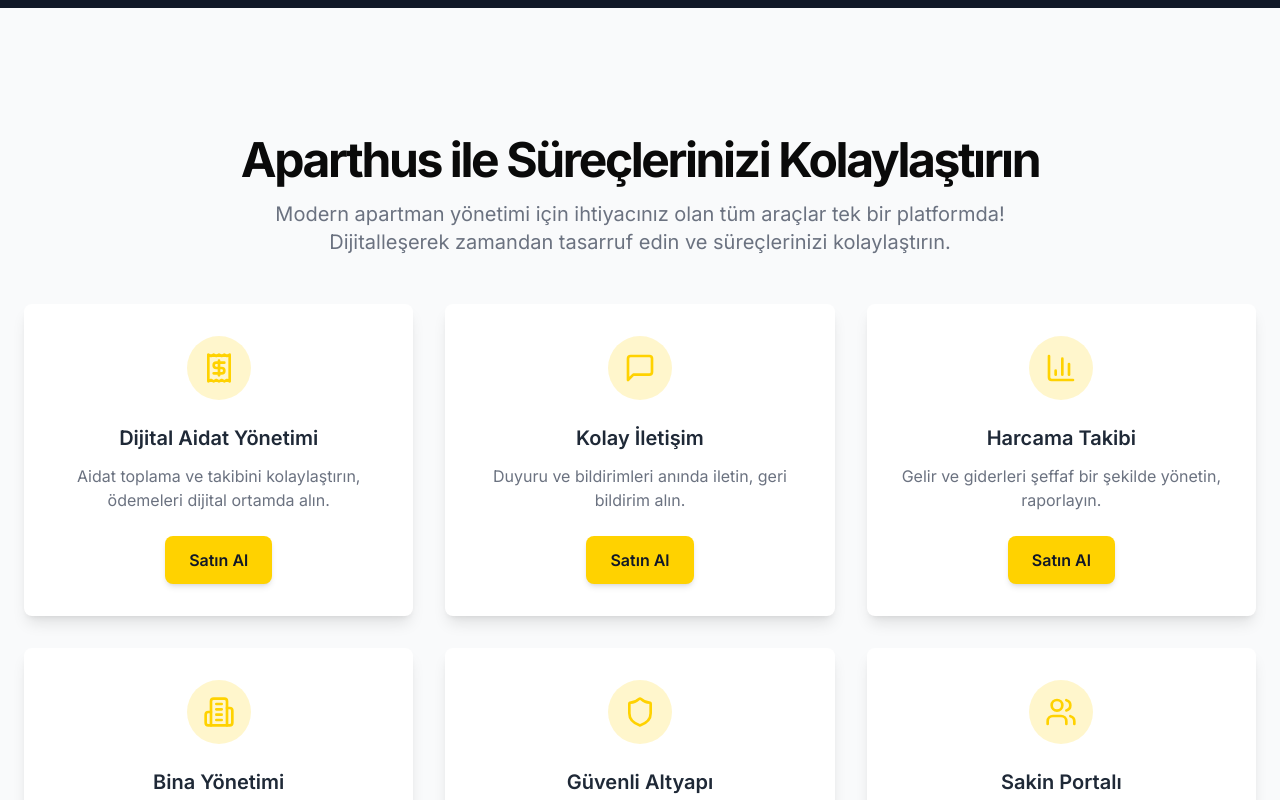
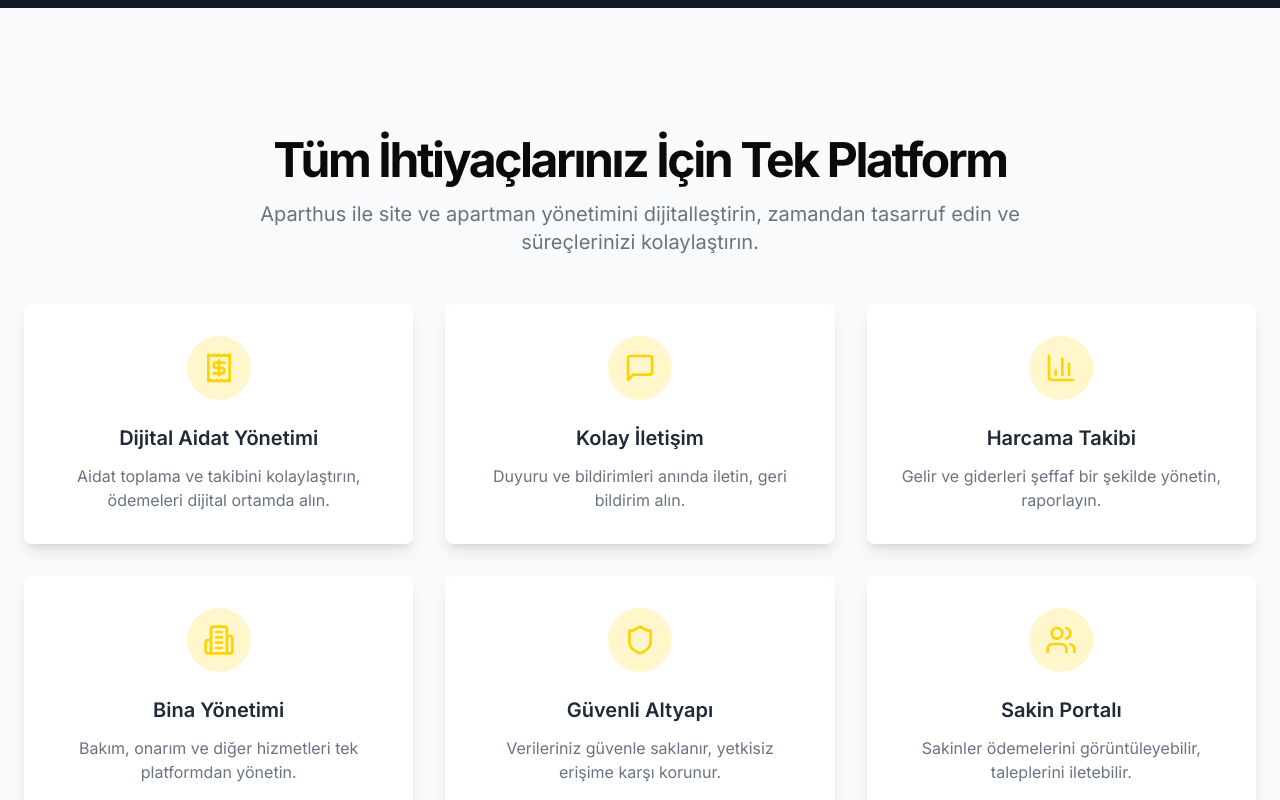
Before and after one commit to berkksubasi/aparthus-web, a Next.js app: page / in a window 1280 px wide. Shown: the part 1000-1800 px from the top of the page. Built offline with nearby package versions, Linux system fonts and the light colour scheme.

Commit message:
pricingsection edited and feature section fixed

```diff
--- a/src/app/components/sections/FeatureSection.tsx
+++ b/src/app/components/sections/FeatureSection.tsx
@@ -1,9 +1,9 @@
-import { Receipt, MessageSquare, BarChart3, Building2, Shield, Users } from 'lucide-react';
+import { Receipt, MessageSquare, BarChart3, Building2, Shield, Users } from 'lucide-react'
 
 interface Feature {
-  icon: React.ElementType;
-  title: string;
-  description: string;
+  icon: React.ElementType
+  title: string
+  description: string
 }
 
 export default function FeatureSection(): JSX.Element {
@@ -38,11 +38,7 @@
       title: 'Sakin Portalı',
       description: 'Sakinler ödemelerini görüntüleyebilir, taleplerini iletebilir.',
     },
-  ];
-
-  const handleButtonClick = () => {
-    alert('Çok yakında! Ön satış fırsatları için bizi takip etmeye devam edin.');
-  };
+  ]
 
   return (
     <section id="özellikler" className="w-full py-16 md:py-24 lg:py-32 bg-gray-50">
@@ -50,10 +46,10 @@
         {/* Başlık ve Açıklama */}
         <div className="flex flex-col items-center justify-center space-y-4 text-center">
           <h2 className="text-3xl font-bold tracking-tighter sm:text-4xl md:text-5xl">
-            Aparthus ile Süreçlerinizi Kolaylaştırın
+            Tüm İhtiyaçlarınız İçin Tek Platform
           </h2>
           <p className="max-w-[800px] text-gray-500 md:text-lg lg:text-xl">
-            Modern apartman yönetimi için ihtiyacınız olan tüm araçlar tek bir platformda! Dijitalleşerek zamandan tasarruf edin ve süreçlerinizi kolaylaştırın.
+            Aparthus ile site ve apartman yönetimini dijitalleştirin, zamandan tasarruf edin ve süreçlerinizi kolaylaştırın.
           </p>
         </div>
 
@@ -73,19 +69,11 @@
               <h3 className="mb-3 text-xl font-semibold text-gray-800">{feature.title}</h3>
 
               {/* Açıklama */}
-              <p className="text-center text-gray-500 mb-6">{feature.description}</p>
-
-              {/* Satın Al Butonu */}
-              <button
-                onClick={handleButtonClick}
-                className="px-6 py-3 bg-[#FFD200] text-gray-900 font-semibold rounded-lg shadow-md hover:bg-[#FFD200]/90 transition-all"
-              >
-                Satın Al
-              </button>
+              <p className="text-center text-gray-500">{feature.description}</p>
             </div>
           ))}
         </div>
       </div>
     </section>
-  );
+  )
 }
```
